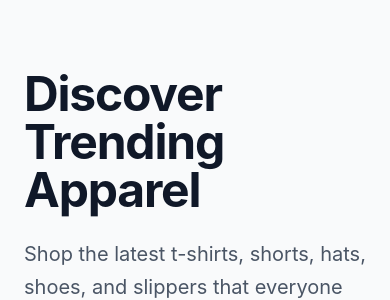
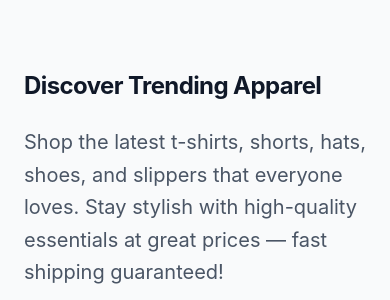
Before and after one commit to devJohnA/ShopLink, a React (Vite) app: page / in a window 390 px wide. Shown: the part 122-422 px from the top of the page. Built offline with nearby package versions, Linux system fonts and the light colour scheme; a web font is replaced by a local one.

Commit message:
Update Home.jsx

```diff
--- a/src/components/Home.jsx
+++ b/src/components/Home.jsx
@@ -41,7 +41,7 @@
 
             {/* Left Side - Introduction */}
            <div className="text-left">
-  <h1 className="text-5xl font-bold tracking-tight text-gray-900 sm:text-6xl lg:text-7xl mb-6">
+  <h1 className="text-2xl font-bold tracking-tight text-gray-900 sm:text-6xl lg:text-7xl mb-6">
     Discover Trending Apparel
   </h1>
 
```
